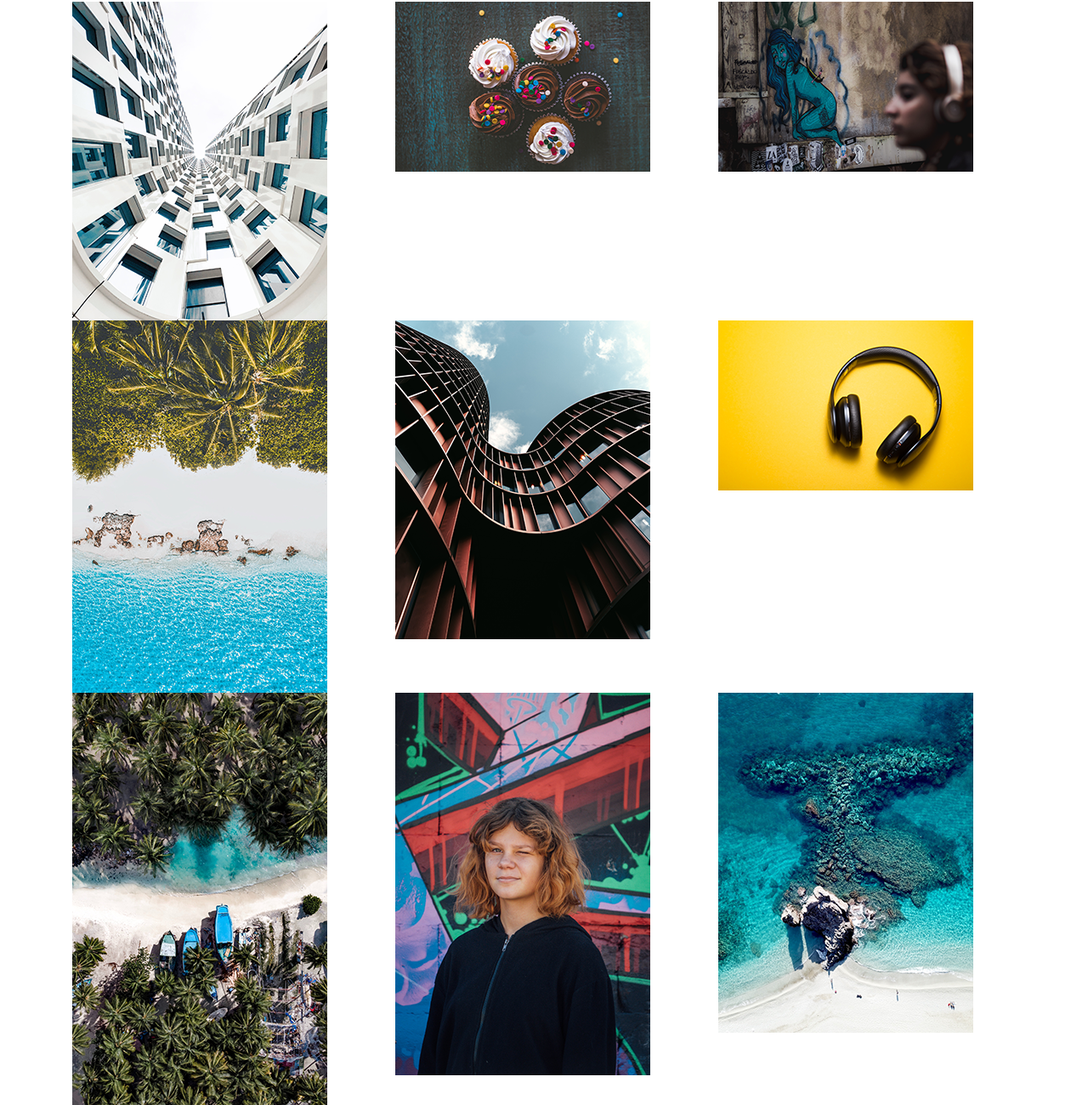
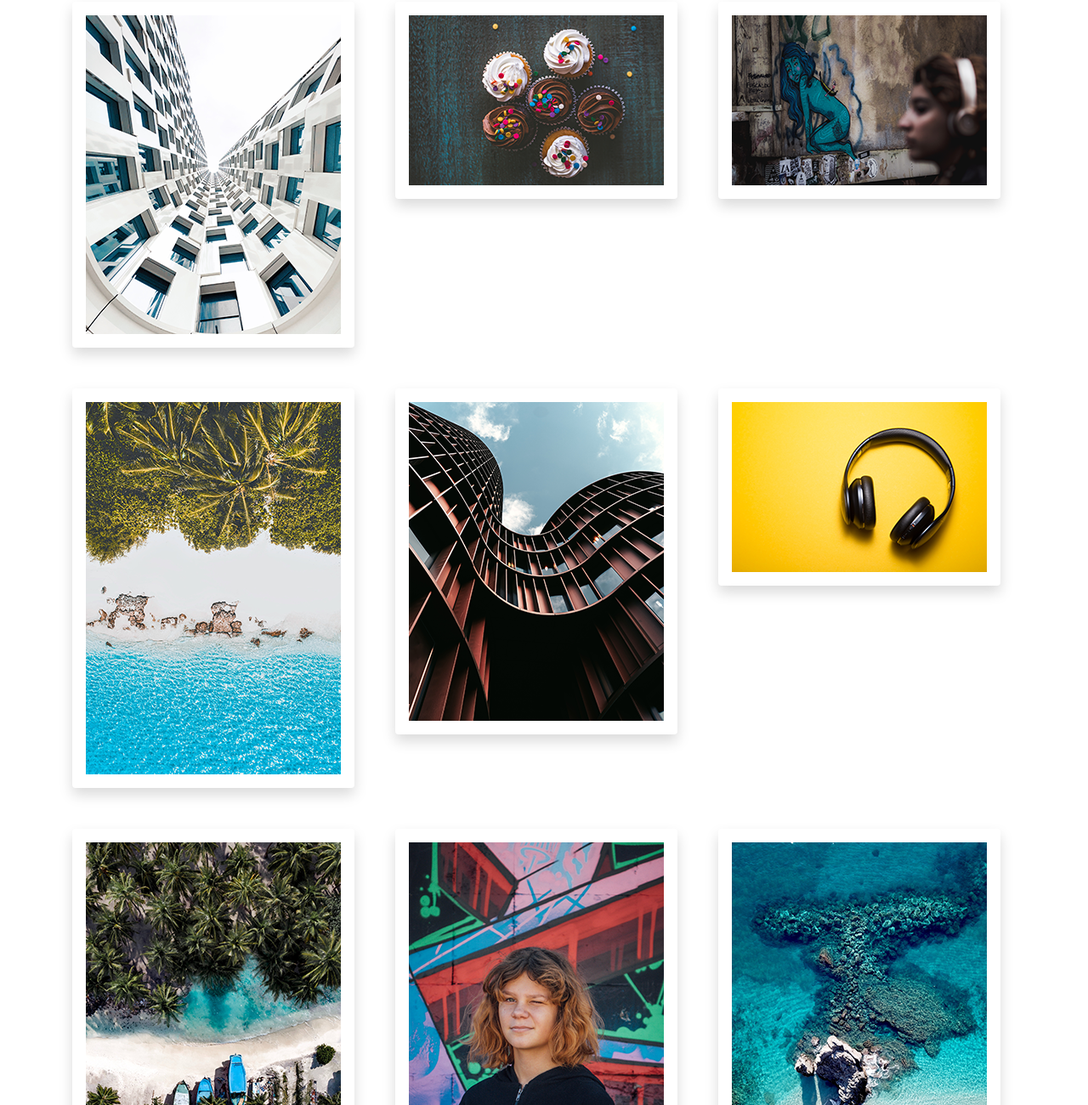
Before and after one commit to mikeuf/m2-hw2-black-mike, a plain HTML site: page index.html in a window 1280 px wide. Shown: the part 54-1354 px from the top of the page at 85% size. Drawn offline with nearby package versions, Linux system fonts and the light colour scheme.

Commit message:
Add shadows to images

```diff
--- a/index.html
+++ b/index.html
@@ -15,35 +15,35 @@
     <div class="container">
   <div class="row">
     <div class="col-sm-12 col-md-6 col-lg-4">
-    <img title="Looking up at a curvy building" alt="Looking up at a curvy building" src="img/hw2-image1.png" />
+    <img class="shadow p-3 mb-5 bg-white rounded" title="Looking up at a curvy building" alt="Looking up at a curvy building" src="img/hw2-image1.png" />
     </div>
     <div class="col-sm-12 col-md-6 col-lg-4">
-    <img title="Yummy cupcakes" alt="Yummy cupcakes" src="img/hw2-image2.png" />
+    <img class="shadow p-3 mb-5 bg-white rounded" title="Yummy cupcakes" alt="Yummy cupcakes" src="img/hw2-image2.png" />
     </div>
     <div class="col-sm-12 col-md-6 col-lg-4">
-    <img title="Street art" alt="Street art" src="img/hw2-image3.png" />
+    <img class="shadow p-3 mb-5 bg-white rounded" title="Street art" alt="Street art" src="img/hw2-image3.png" />
     </div>
   </div>
   <div class="row">
     <div class="col-sm-12 col-md-6 col-lg-4">
-    <img title="Looking down at the beach" alt="Looking down at the beach" src="img/hw2-image4.png" />
+    <img class="shadow p-3 mb-5 bg-white rounded" title="Looking down at the beach" alt="Looking down at the beach" src="img/hw2-image4.png" />
     </div>
     <div class="col-sm-12 col-md-6 col-lg-4">
-    <img title="Hooray for modern architecture" alt="Hooray for modern architecture" src="img/hw2-image5.png" />
+    <img class="shadow p-3 mb-5 bg-white rounded" title="Hooray for modern architecture" alt="Hooray for modern architecture" src="img/hw2-image5.png" />
     </div>
     <div class="col-sm-12 col-md-6 col-lg-4">
-    <img title="Wireless headphones" alt="Wireless headphones" src="img/hw2-image6.png" />
+    <img class="shadow p-3 mb-5 bg-white rounded" title="Wireless headphones" alt="Wireless headphones" src="img/hw2-image6.png" />
     </div>
   </div>
   <div class="row">
     <div class="col-sm-12 col-md-6 col-lg-4">
-    <img title="Little boats" alt="Little boats" src="img/hw2-image7.png" />
+    <img class="shadow p-3 mb-5 bg-white rounded" title="Little boats" alt="Little boats" src="img/hw2-image7.png" />
     </div>
     <div class="col-sm-12 col-md-6 col-lg-4">
-    <img title="Portrait of a young woman" alt="Portrait of a young woman" src="img/hw2-image8.png" />
+    <img class="shadow p-3 mb-5 bg-white rounded" title="Portrait of a young woman" alt="Portrait of a young woman" src="img/hw2-image8.png" />
     </div>
     <div class="col-sm-12 col-md-6 col-lg-4">
-    <img title="Underwater rocks" alt="Underwater rocks" src="img/hw2-image9.png" />
+    <img class="shadow p-3 mb-5 bg-white rounded" title="Underwater rocks" alt="Underwater rocks" src="img/hw2-image9.png" />
     </div>
   </div>
 </div>
```
Also changed, not shown: 1 other file.
